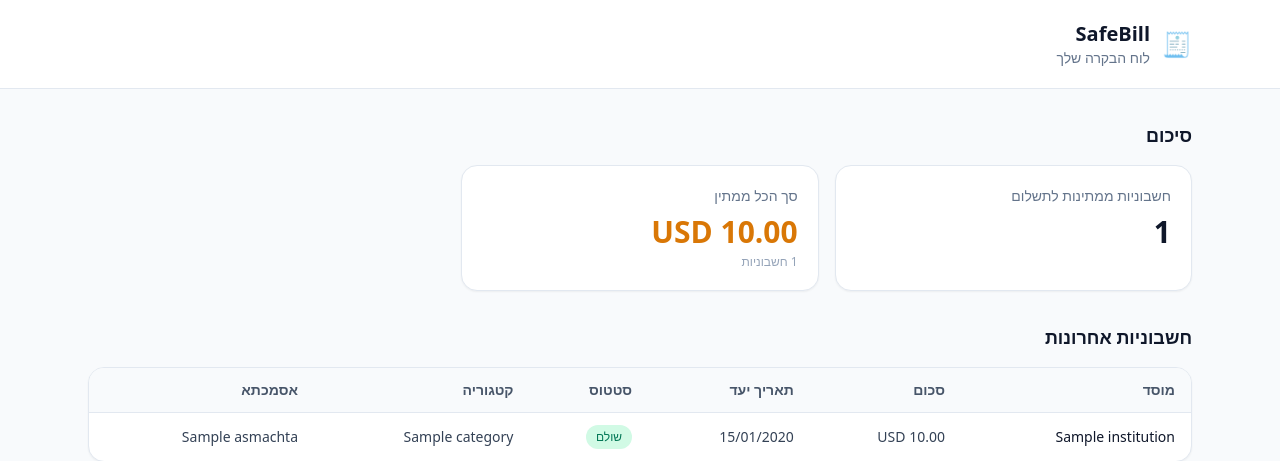
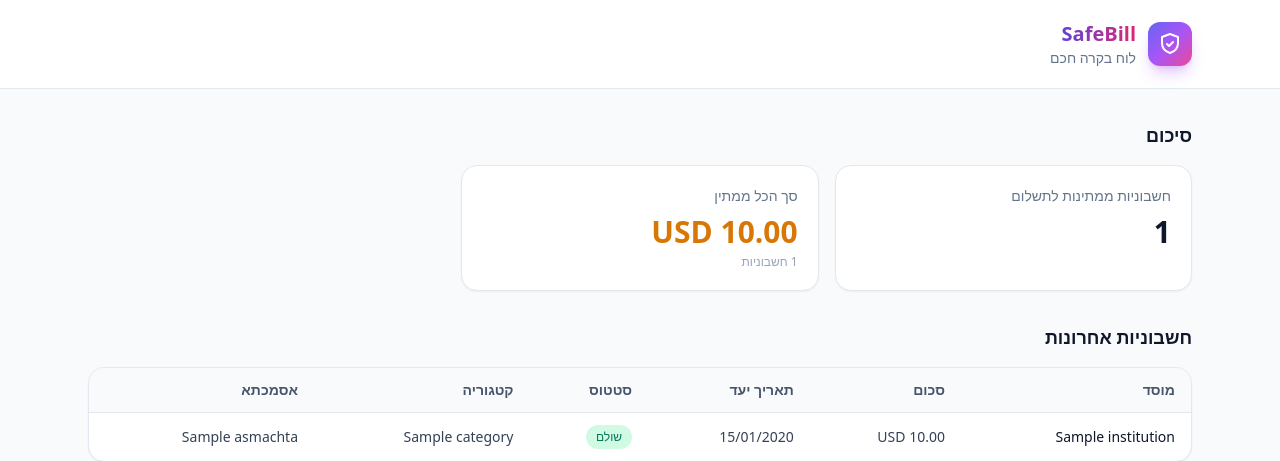
Before and after one commit to nir968/SafeBill, a FastAPI app: template app/templates/dashboard.html in a window 1280 px wide. Shown: the top 461 px of the page. Run offline with FastAPI, Linux system fonts and the light colour scheme; the template is opened without the code that fills it: most values are stand-ins (such as "Sample title", 1, 10 or a date in 2020); parts of the project's set-up code (start-up, migrations or seed data) failed here and were passed over; some libraries are stand-ins or nearby versions.

Commit message:
Update dashboard UI and secure environment configuration

```diff
--- a/app/templates/dashboard.html
+++ b/app/templates/dashboard.html
@@ -10,10 +10,15 @@
 
     <header class="bg-white border-b border-slate-200">
         <div class="max-w-6xl mx-auto px-6 py-5 flex items-center gap-3">
-            <span class="text-2xl">🧾</span>
+            <div class="w-11 h-11 rounded-xl bg-gradient-to-br from-indigo-500 via-purple-500 to-pink-500 shadow-lg shadow-purple-500/30 flex items-center justify-center flex-shrink-0">
+                <svg class="w-6 h-6 text-white" viewBox="0 0 24 24" fill="none" stroke="currentColor" stroke-width="2" stroke-linecap="round" stroke-linejoin="round">
+                    <path d="M12 2 4 5v6c0 5 3.4 8.5 8 10 4.6-1.5 8-5 8-10V5l-8-3Z" />
+                    <path d="m9 12 2 2 4-4" />
+                </svg>
+            </div>
             <div>
-                <h1 class="text-xl font-bold text-slate-900">SafeBill</h1>
-                <p class="text-sm text-slate-500">לוח הבקרה שלך</p>
+                <h1 class="text-xl font-bold bg-gradient-to-r from-indigo-600 to-pink-600 bg-clip-text text-transparent">SafeBill</h1>
+                <p class="text-sm text-slate-500">לוח בקרה חכם</p>
             </div>
         </div>
     </header>
```
Also changed, not shown: 1 other file.
